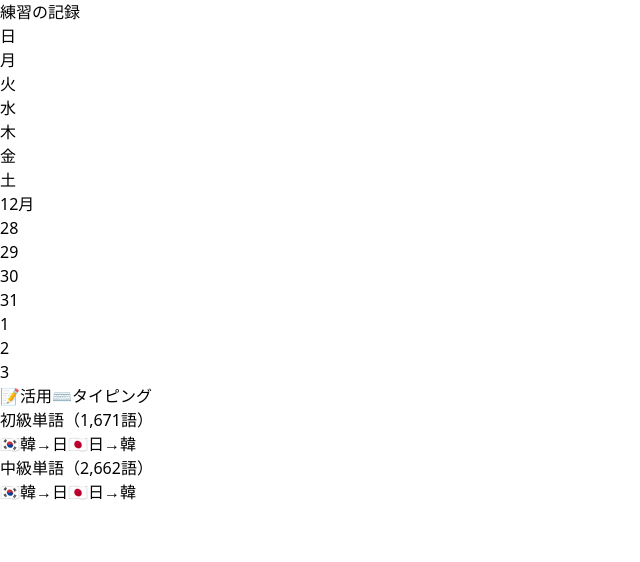
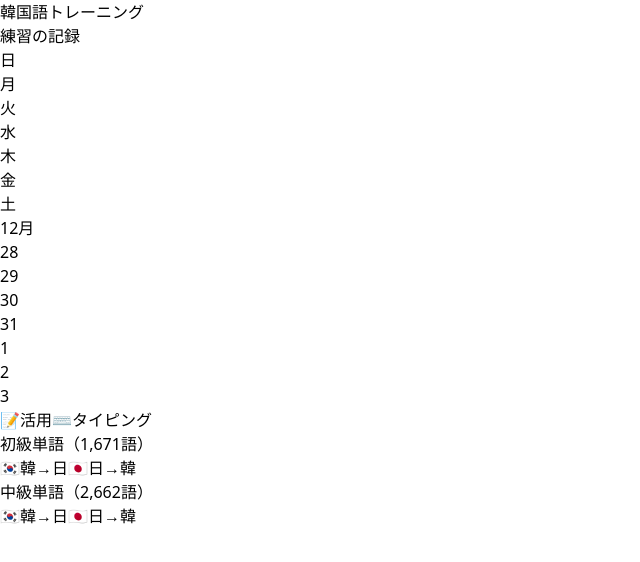
Before and after one commit to thekiai/word-katsuyou, a React (Vite) app: page /#/ in a window 1280 px wide. Shown: the top 562 px of the page, without its empty margins (0-640 px from the left). Built offline with nearby package versions, Linux system fonts and the light colour scheme.

Commit message:
タイトルを追加

```diff
--- a/src/App.tsx
+++ b/src/App.tsx
@@ -360,7 +360,7 @@ function App() {
 
     return (
       <div className="min-h-screen bg-gray-50 text-gray-900">
-        <CommonHeader />
+        <CommonHeader title="韓国語トレーニング" />
 
         {/* Main Content */}
         <div className="max-w-md mx-auto px-4 py-6">
--- a/src/components/CommonHeader.tsx
+++ b/src/components/CommonHeader.tsx
@@ -17,9 +17,12 @@ export const CommonHeader = ({ title, rightContent, onBack }: CommonHeaderProps)
   const location = useLocation();
   const isHome = location.pathname === '/';
 
+  const showBackButton = onBack || !isHome;
+
   return (
     <div className="sticky top-0 bg-white shadow-sm border-b border-gray-200 z-20">
       <div className="max-w-md mx-auto px-4 py-3">
+        {showBackButton || rightContent ? (
           <div className="flex items-center justify-between">
             <div className="flex items-center gap-2">
               {onBack && (
@@ -48,6 +51,9 @@ export const CommonHeader = ({ title, rightContent, onBack }: CommonHeaderProps)
               {rightContent}
             </div>
           </div>
+        ) : (
+          <h1 className="text-lg font-bold text-gray-800 text-center">{title}</h1>
+        )}
       </div>
     </div>
   );
```
Lines whose indentation alone changed are shown as unchanged.
